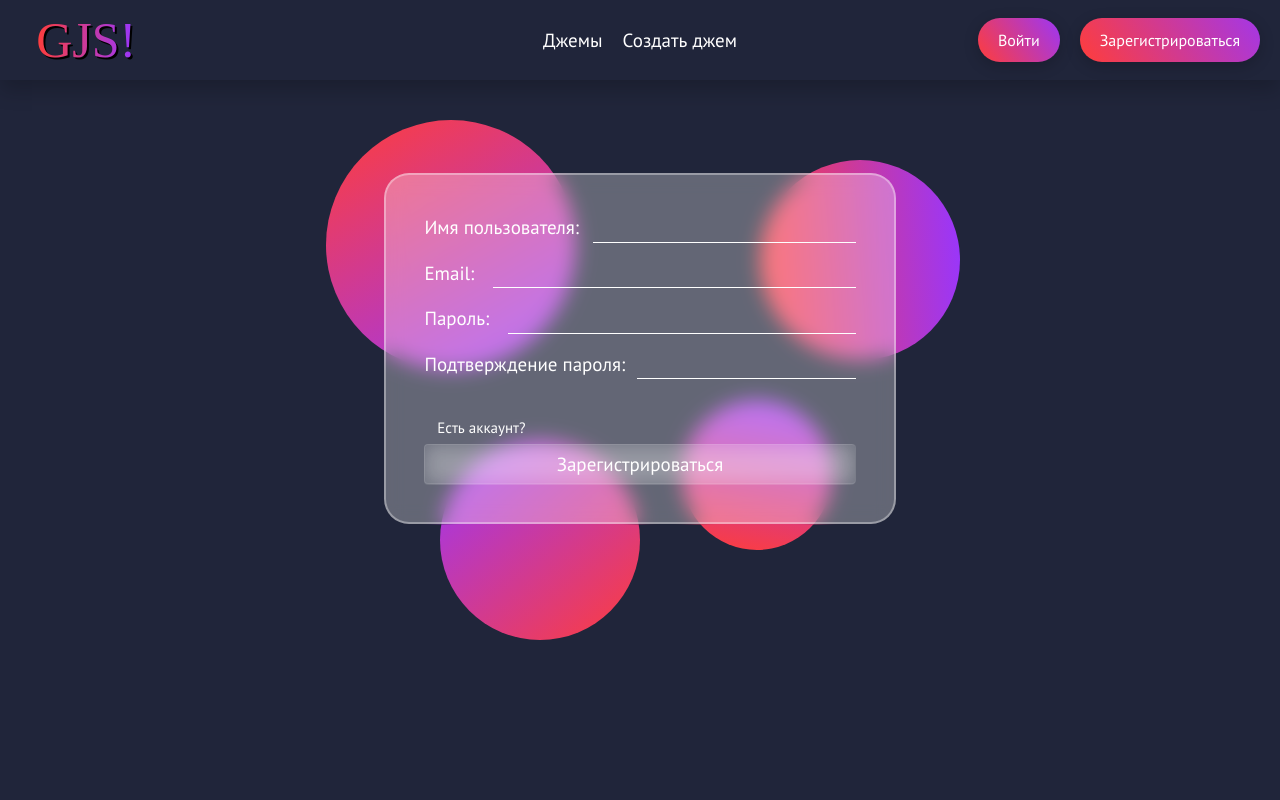
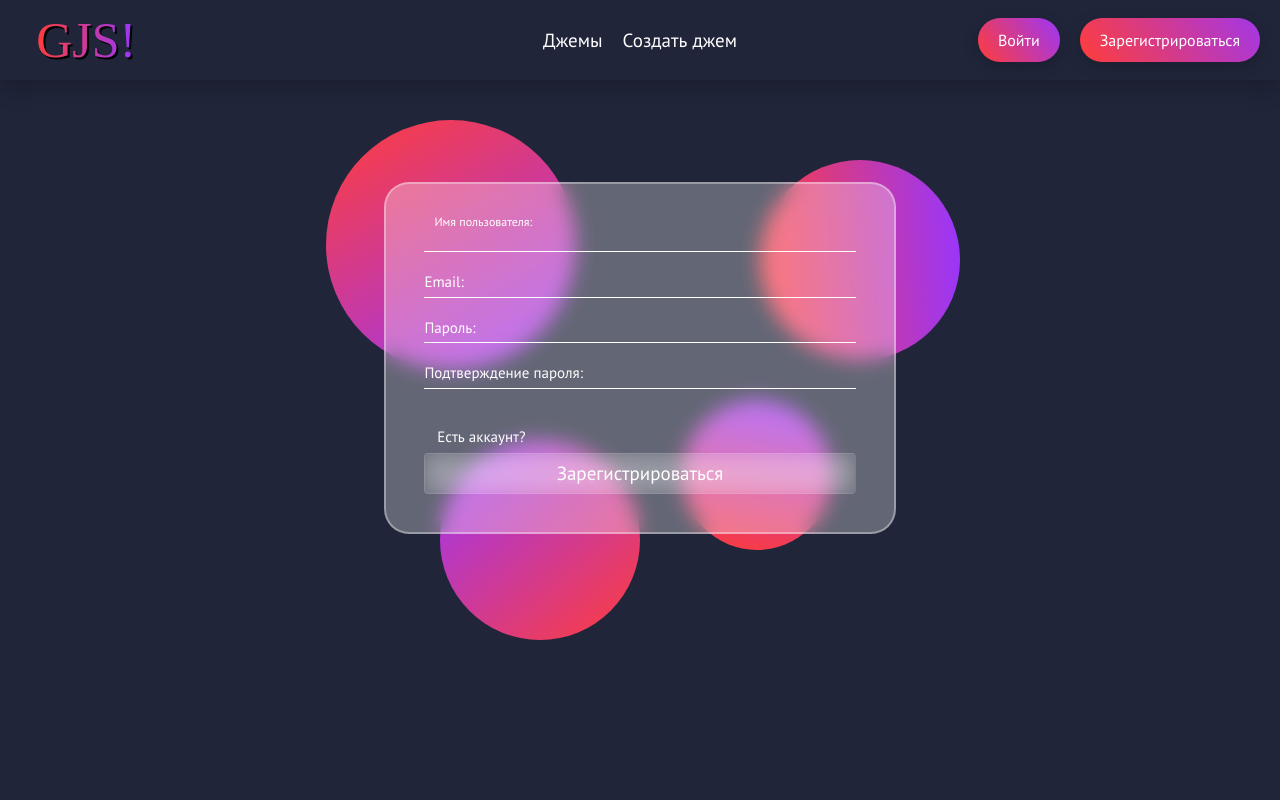
Before and after one commit to Zilberhleit/GJS, a Django app: page /register/ in a window 1280 px wide. Run offline with Django 5.2, Linux system fonts and the light colour scheme; some web fonts are replaced.

Commit message:
reg-form fix

```diff
--- a/GameJamSite/static/css/form.css
+++ b/GameJamSite/static/css/form.css
@@ -24,17 +24,26 @@
 }
 
 .reg-form p {
-    display: grid;
-    grid-template-columns: auto 1fr;
-    justify-items: end
+    position: relative;
 }
 
 .reg-form p label {
-    display: inline;
+    position: absolute;
+    top: 3px;
+    left: 0;
+    white-space: nowrap;
+    font-size: 15px;
+    transition: top 0.3s, left 0.3s, font-size 0.3s;
+}
+
+.reg-form p .label-up {
+    top: -10px;
+    left: 10px;
+    font-size: 12px;
 }
 
 .reg-form p input {
-    width: 95%;
+    width: 100%;
     padding: 0;
     border: none;
     background-color: transparent;
--- a/GameJamSite/static/css/header.css
+++ b/GameJamSite/static/css/header.css
@@ -6,6 +6,7 @@ header {
     /* background: white; */
     box-shadow: 0px 10px 20px rgba(0, 0, 0, 0.2);
     width: 100%;
+    height: 100%;
     z-index: 1000;
     left: 0;
     top: 0;
@@ -17,6 +18,7 @@ nav {
     grid-template-columns: 1fr auto 1fr;
     align-items: center;
     padding: 10px;
+    height: 100%;
 }
 
 nav ul {
--- a/GameJamSite/static/css/sidebar.css
+++ b/GameJamSite/static/css/sidebar.css
@@ -1,9 +1,9 @@
 /* Классы боковой панели */
 aside {
-    margin-left: 10%;
+    top: 12%;
+    padding-left: 10%;
     position: sticky;
     align-self: start;
-    top: 12%;
 }
 
 .filter form p {
--- a/GameJamSite/static/css/style.css
+++ b/GameJamSite/static/css/style.css
@@ -24,14 +24,14 @@ body {
     font-style: normal;
     color: #fff;
     font-size: 19px;
-
     display: grid;
-    grid-template-rows: auto auto;
+    grid-template-rows: auto 1fr;
     grid-template-columns: auto 4fr;
+    min-height: 100vh;
 }
 
 main {
-    margin-top: 2vh;
+    margin-top: 2%;
 }
 
 footer {
--- a/GameJamSite/templates/pages/user_pages/redaction_page.html
+++ b/GameJamSite/templates/pages/user_pages/redaction_page.html
@@ -10,7 +10,7 @@
 
 {% block content %}
 
-<a href="{% %}" class="a-button">Сохранить</a>
+<a href="" class="a-button">Сохранить</a>
 {% endblock %}
 
 {% block footercontent %}
--- a/GameJamSite/templates/pages/user_pages/register.html
+++ b/GameJamSite/templates/pages/user_pages/register.html
@@ -13,6 +13,24 @@
 
 <script>
     const container = document.getElementById('circle-container');
+    const inputs = document.querySelectorAll('input');
+    inputs.forEach(input => {
+        console.log(input);
+        input.addEventListener('focus', function() {
+            console.log(this);
+            const label = this.previousElementSibling;
+            label.classList.add('label-up');
+        });
+        input.addEventListener('blur', function() {
+            console.log(this);
+            const label = this.previousElementSibling;
+            if (this.value.trim() === '') {
+                label.classList.remove('label-up');
+                this.value = '';
+            }
+        });
+    });
+
     for (let i = 0; i < 4; i++) {
         div = document.createElement('div');
         div.className = 'circle';
```
Also changed, not shown: GameJamSite/templates/pages/user_pages/login.html (+17 -0 lines), GameJamSite/db.sqlite3.
